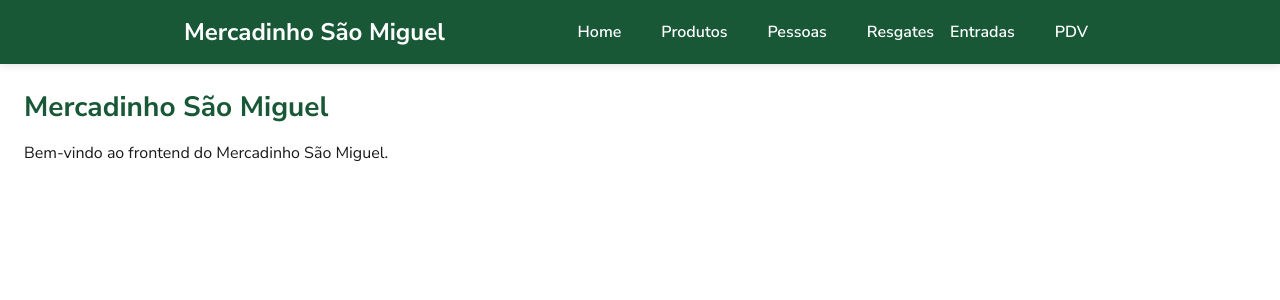
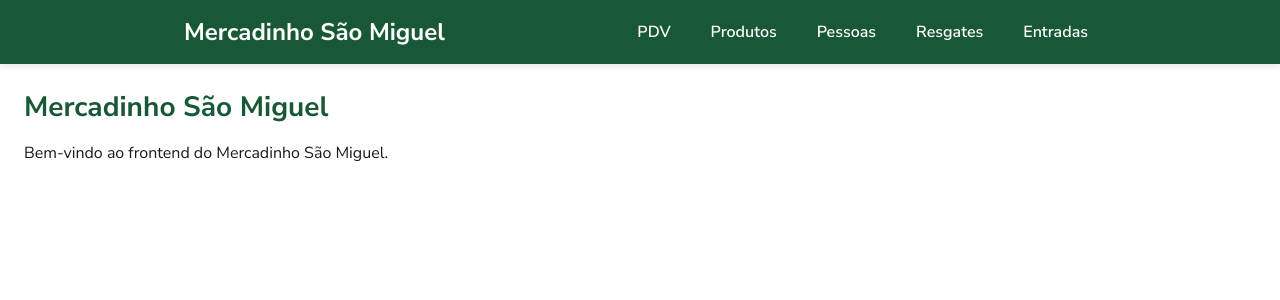
Before and after one commit to pedrovitorsilva/trabalho-web-pos-2, a React (Vite) app in the folder frontend/: page / in a window 1280 px wide. Shown: the top 300 px of the page. Built offline with nearby package versions, Linux system fonts and the light colour scheme.

Commit message:
fix: update navigation links in Header component

```diff
--- a/frontend/src/components/Header/index.jsx
+++ b/frontend/src/components/Header/index.jsx
@@ -10,8 +10,8 @@ export default function Header() {
         <nav className="header__nav">
           <ul className="header__nav-list">
             <li>
-              <Link to="/" className="header__nav-link">
-                Home
+              <Link to="/pdv" className="header__nav-link">
+                PDV
               </Link>
             </li>
             <li>
@@ -28,13 +28,10 @@ export default function Header() {
               <Link to="/resgates" className="header__nav-link">
                 Resgates
               </Link>
+            </li>
+            <li>
               <Link to="/entradas" className="header__nav-link">
                 Entradas
-              </Link>
-            </li>
-            <li>
-              <Link to="/pdv" className="header__nav-link">
-                PDV
               </Link>
             </li>
           </ul>
```
